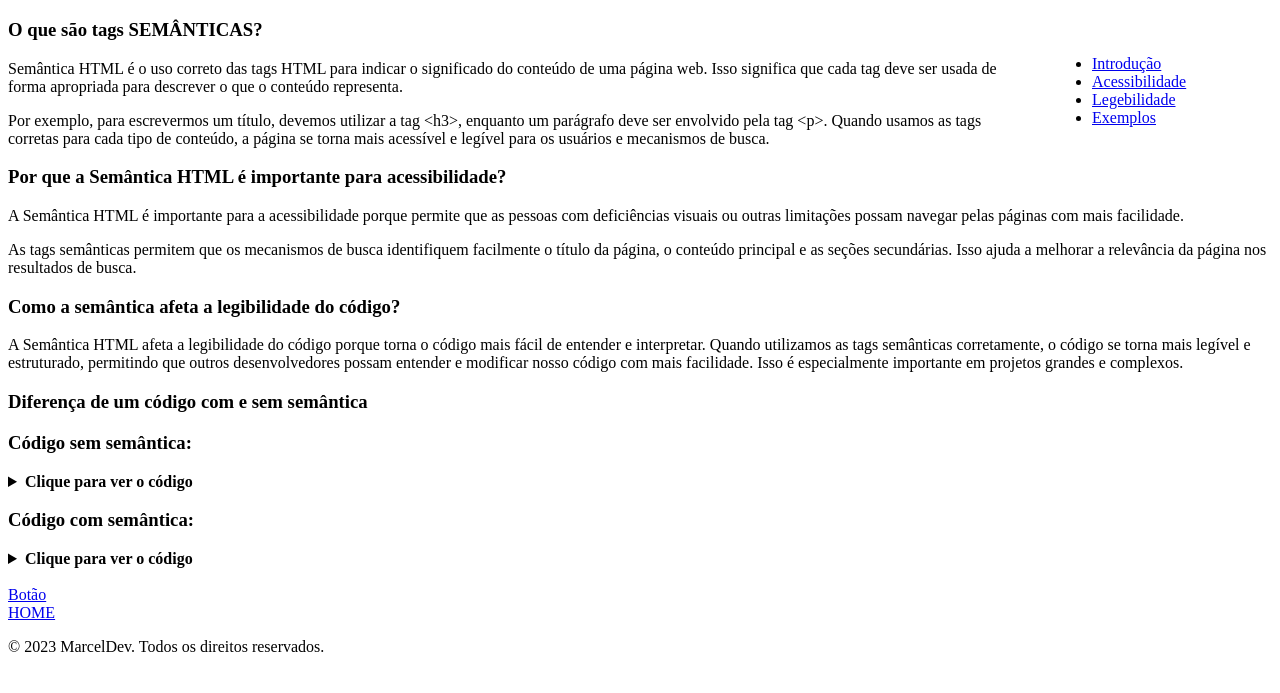
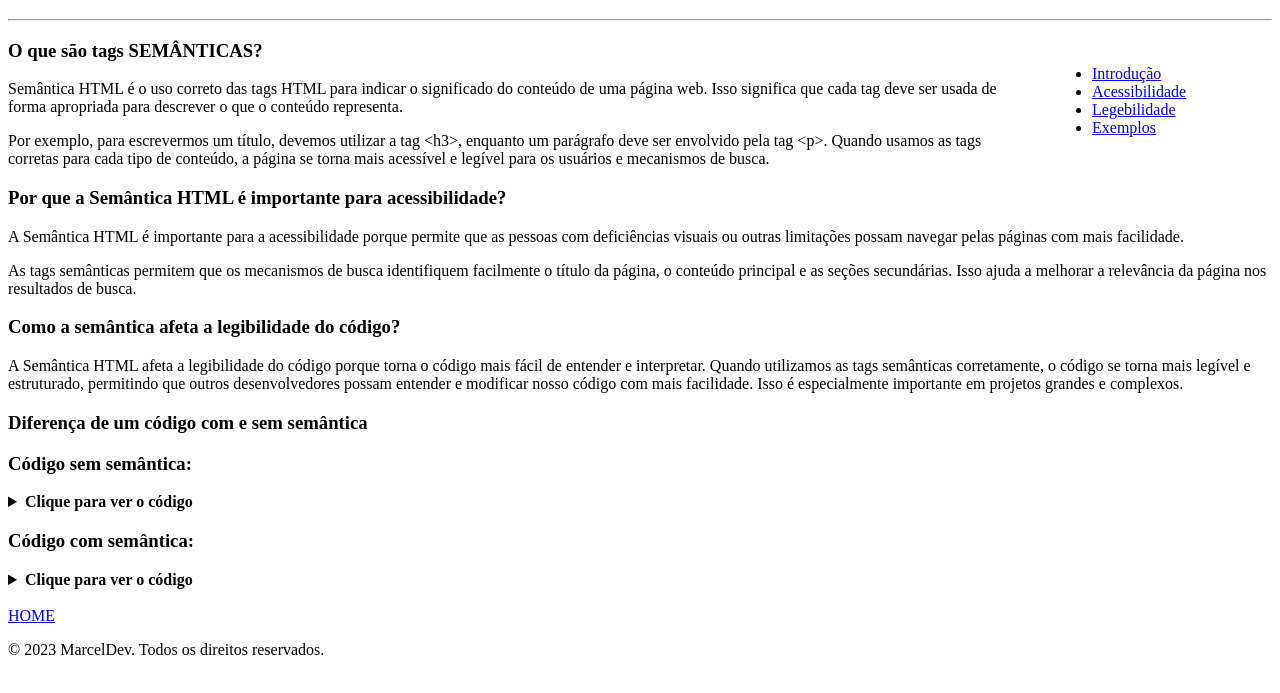
Before and after one commit to MarcelAnjos/html-semantico, a plain HTML site: page index.html in a window 1280 px wide. Shown: the part 61-754 px from the top of the page. Drawn offline with Linux system fonts and the light colour scheme.

Commit message:
Update index.html

```diff
--- a/index.html
+++ b/index.html
@@ -17,7 +17,7 @@
 </head>
 <body style="color: rgb(0, 0, 0);">
     <header id="topo-pagina">
-        <h1>Explorando as tags semânticas HTML</h1>
+        <h1>Explorando as tags semânticas HTML</h1><hr>
         <aside>
             <!-- Lista não ordenada -->
             <ul>
@@ -111,11 +111,6 @@
         </article>
      </section>
      <br>
-     <div class="container">
-        <div class="btn">
-            <a href="#">Botão</a>
-        </div>
-     </div>
 
      <footer>
         <a href="./index.html">HOME</a>
```
